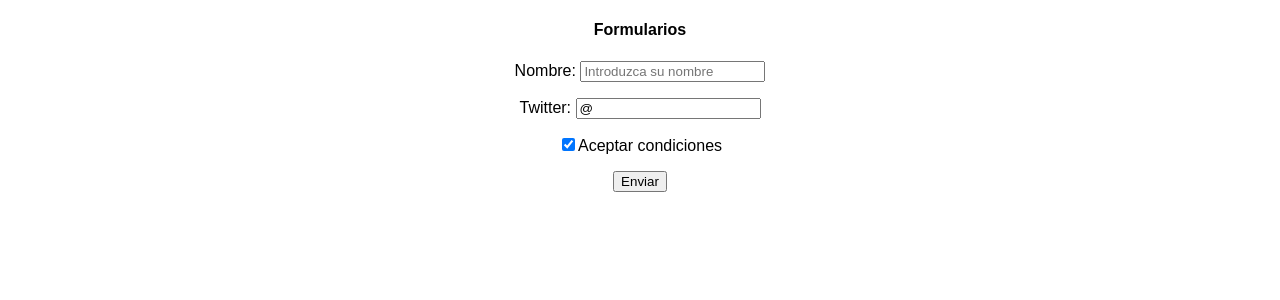
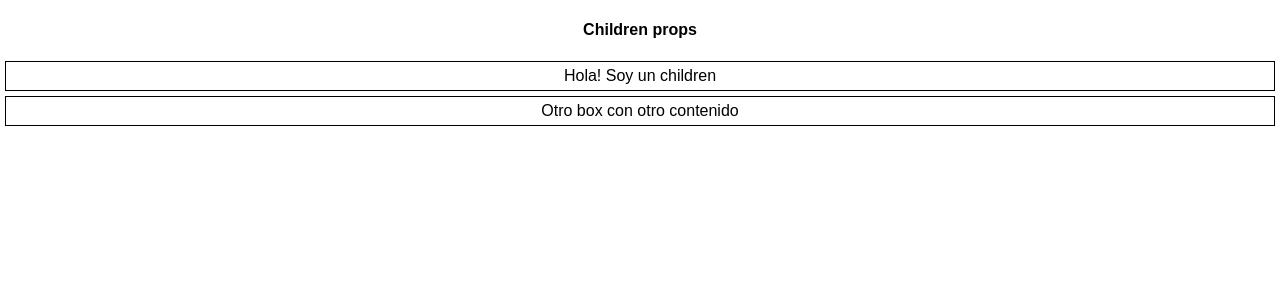
Before and after one commit to JoseAntpr/react-training, a React (Create React App) app: page / in a window 1280 px wide. Shown: the top 300 px of the page. Built offline with nearby package versions, Linux system fonts and the light colour scheme.

Commit message:
ADD: Children props addeD

```diff
--- a/src/App.js
+++ b/src/App.js
@@ -1,11 +1,12 @@
 import React, { Component } from 'react';
 import './App.css';
-import ConditionalSection from './sections/conditional';
-import CarsList from './sections/lists';
-import PropsApp from './sections/props';
-import Contador from './sections/contador';
-import Events from './sections/events';
-import Forms from './sections/forms';
+// import ConditionalSection from './sections/conditional';
+// import CarsList from './sections/lists';
+// import PropsApp from './sections/props';
+// import Contador from './sections/contador';
+// import Events from './sections/events';
+// import Forms from './sections/forms';
+import Children from './sections/children';
 
 
 
@@ -14,8 +15,11 @@ class App extends Component {
 
     return (
       <div className="App">
-       <Forms />
+
+        <Children />
+
         {/*
+         <Forms />
          <Events />
         <PropsApp />
         <ConditionalSection />
--- /dev/null
+++ b/src/sections/children.js
@@ -0,0 +1,23 @@
+import React, { Component} from 'react';
+
+class Box extends Component {
+    render() {
+        return (
+            <div style={{ border: '1px solid #000', margin: 5, padding:5 }}>
+                { this.props.children }
+            </div>
+        )
+    }
+}
+
+export default class Children extends Component {
+    render() {
+        return (
+            <div>
+                <h4>Children props</h4>
+                <Box>Hola! Soy un children</Box>
+                <Box>Otro box con otro contenido</Box>
+            </div>
+        )
+    }
+}
```
